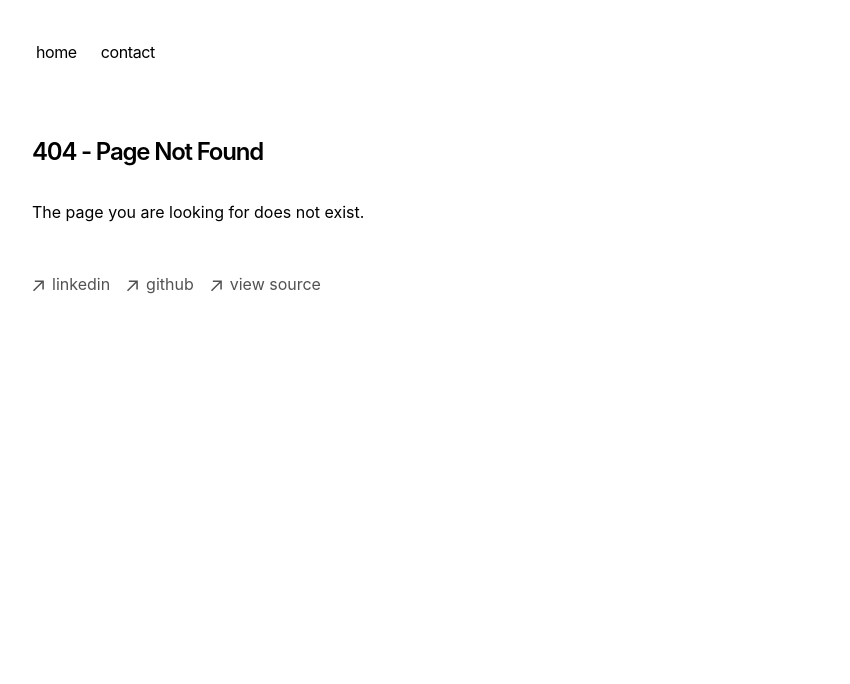
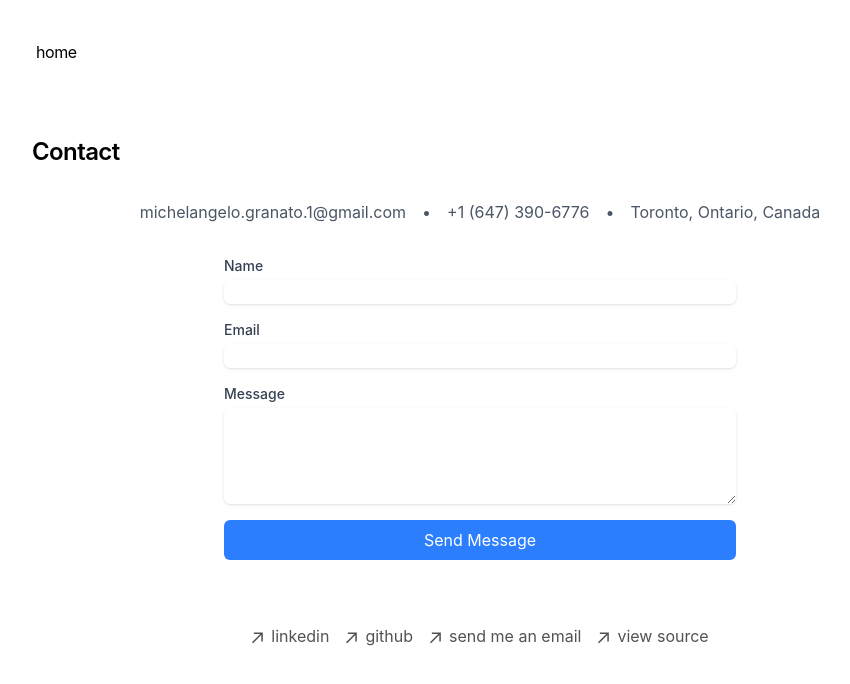
Before and after one commit to Michelangelo-Granato/michelangelo-portfolio, a Next.js app: page /contact in a window 1280 px wide. Before the commit this address had no page. Shown: the top 684 px of the page, without its empty margins (160-1010 px from the left). Built offline with nearby package versions, Linux system fonts and the light colour scheme.

Commit message:
refactor footer and nav components; add contact page and email link

```diff
--- a/app/components/footer.tsx
+++ b/app/components/footer.tsx
@@ -18,7 +18,7 @@ function ArrowIcon() {
 export default function Footer() {
   return (
     <footer className="mb-16">
-      <ul className="font-sm mt-8 flex flex-col space-x-0 space-y-2 text-neutral-600 md:flex-row md:space-x-4 md:space-y-0 dark:text-neutral-300">
+      <ul className="font-sm mt-8 flex flex-row justify-center text-neutral-600 space-x-4 space-y-0 dark:text-neutral-300">
         <li>
           <a
             className="flex items-center transition-all hover:text-neutral-800 dark:hover:text-neutral-100"
@@ -44,6 +44,15 @@ export default function Footer() {
         <li>
           <a
             className="flex items-center transition-all hover:text-neutral-800 dark:hover:text-neutral-100"
+            href="mailto:michelangelo.granato.1@gmail.com"
+          >
+            <ArrowIcon />
+            <p className="ml-2 h-7">send me an email</p>
+          </a>
+        </li>
+        <li>
+          <a
+            className="flex items-center transition-all hover:text-neutral-800 dark:hover:text-neutral-100"
             rel="noopener noreferrer"
             target="_blank"
             href="https://github.com/michelangelo-granato/michelangelo-portfolio"
--- a/app/components/nav.tsx
+++ b/app/components/nav.tsx
@@ -1,12 +1,16 @@
 import Link from 'next/link'
-
+const showContact = false;
 const navItems = {
   '/': {
     name: 'home',
   },
-  '/contact': {
-    name: 'contact',
-  }
+  ...(showContact
+    ? {
+        '/contact': {
+          name: 'contact',
+        },
+      }
+    : {}),
 }
 
 export function Navbar() {
--- a/app/components/skills.tsx
+++ b/app/components/skills.tsx
@@ -1,4 +1,3 @@
-'use client';
 import React from 'react';
 
 const Skills = () => {
--- /dev/null
+++ b/app/contact/page.tsx
@@ -0,0 +1,17 @@
+import Contact from '../components/contact'
+
+export const metadata = {
+  title: 'Contact - Michelangelo Granato',
+  description: 'Get in touch!'
+}
+
+export default function Page() {
+  return (
+    <section className="space-y-4">
+      <h1 className="text-2xl font-semibold tracking-tight">Contact</h1>
+      <div className="my-8">
+        <Contact />
+      </div>
+    </section>
+  )
+}
--- a/app/page.tsx
+++ b/app/page.tsx
@@ -3,6 +3,7 @@ import Skills from './components/skills'
 import Projects from './components/projects'
 
 export default function Page() {
+  const showContact = false;
   return (
     <div className="space-y-16">
       {/* Hero Section */}
@@ -93,14 +94,15 @@ export default function Page() {
           <Skills />
         </div>
       </section>
-
       {/* Contact Section */}
+      {showContact && (
         <section className="space-y-4">
           <h2 className="text-2xl font-semibold tracking-tight">Contact</h2>
           <div className="my-8">
             <Contact />
           </div>
         </section>
+      )}
     </div>
   )
 }
```
Lines whose indentation alone changed are shown as unchanged.
